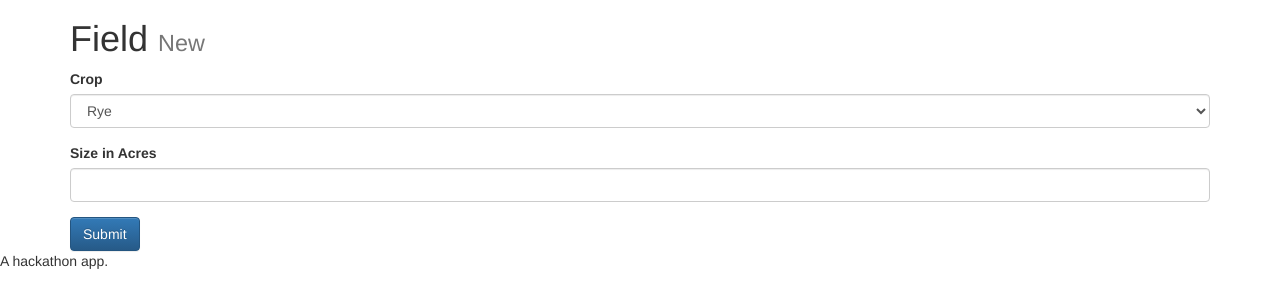
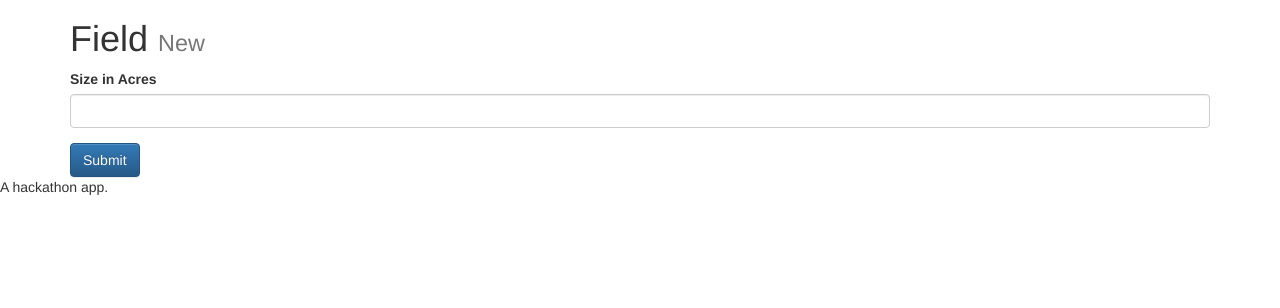
Before and after one commit to IPPETAD/agrilytics, a Flask app: page /field/add in a window 1280 px wide. Shown: the part 51-359 px from the top of the page. Run offline with Flask 2, Linux system fonts and the light colour scheme; some libraries are stand-ins or nearby versions.

Commit message:
Fixed up FieldForm and behaviour

```diff
--- a/farm/forms.py
+++ b/farm/forms.py
@@ -2,6 +2,6 @@ from flask_wtf import Form
 from wtforms import fields, validators
 
 class FieldForm(Form):
-    crop = fields.SelectField('Crop', choices=[('rye', 'Rye'), ('oats', 'Oats'), ('canola', 'Canola')])
-    size = fields.DecimalField('Size in Acres', places=2)
+    name = fields.StringField('Name')
+    size = fields.FloatField('Size in Acres')
     geo_data = fields.HiddenField(id='map_input')
--- a/farm/templates/field_add.html
+++ b/farm/templates/field_add.html
@@ -8,10 +8,6 @@
 <form method="post" action="/field/add" role="form">
 	{{ form.hidden_tag() }}
 	<div class="form-group">
-		{{ form.crop.label }}
-		{{ form.crop(class_='form-control') }}
-	</div>
-	<div class="form-group">
 		{{ form.size.label }}
 		{{ form.size(class_='form-control') }}
 	</div>
--- a/farm/views.py
+++ b/farm/views.py
@@ -1,6 +1,6 @@
 from farm import app
 from farm import forms
-from flask import render_template, request
+from flask import render_template, request, url_for, redirect
 from flask_wtf.csrf import CsrfProtect
 
 from flask.ext.pymongo import PyMongo
@@ -23,7 +23,7 @@ def bins():
     bins = mongo.db.bins.find()
     return render_template('bins.html', bins = bins)
 
-@app.route('/field/<field_id>')
+@app.route('/field/<field_id>/')
 def field(field_id):
     field = mongo.db.fields.find_one({"_id": ObjectId(field_id) })
     return render_template('field.html', field = field)
@@ -32,7 +32,10 @@ def field(field_id):
 def field_add():
     form = forms.FieldForm()
     if request.method == 'POST':
-        return render_template('field_add.html', form=form)
+        if form.validate_on_submit():
+            post = {"name": form.name.data, "size": form.size.data, "geo": form.geo_data.data, "section": []}
+            field_id = mongo.db.fields.insert(post)
+            return redirect(url_for('.field', field_id=field_id))
     else:
         return render_template('field_add.html', form=form)
 
```
